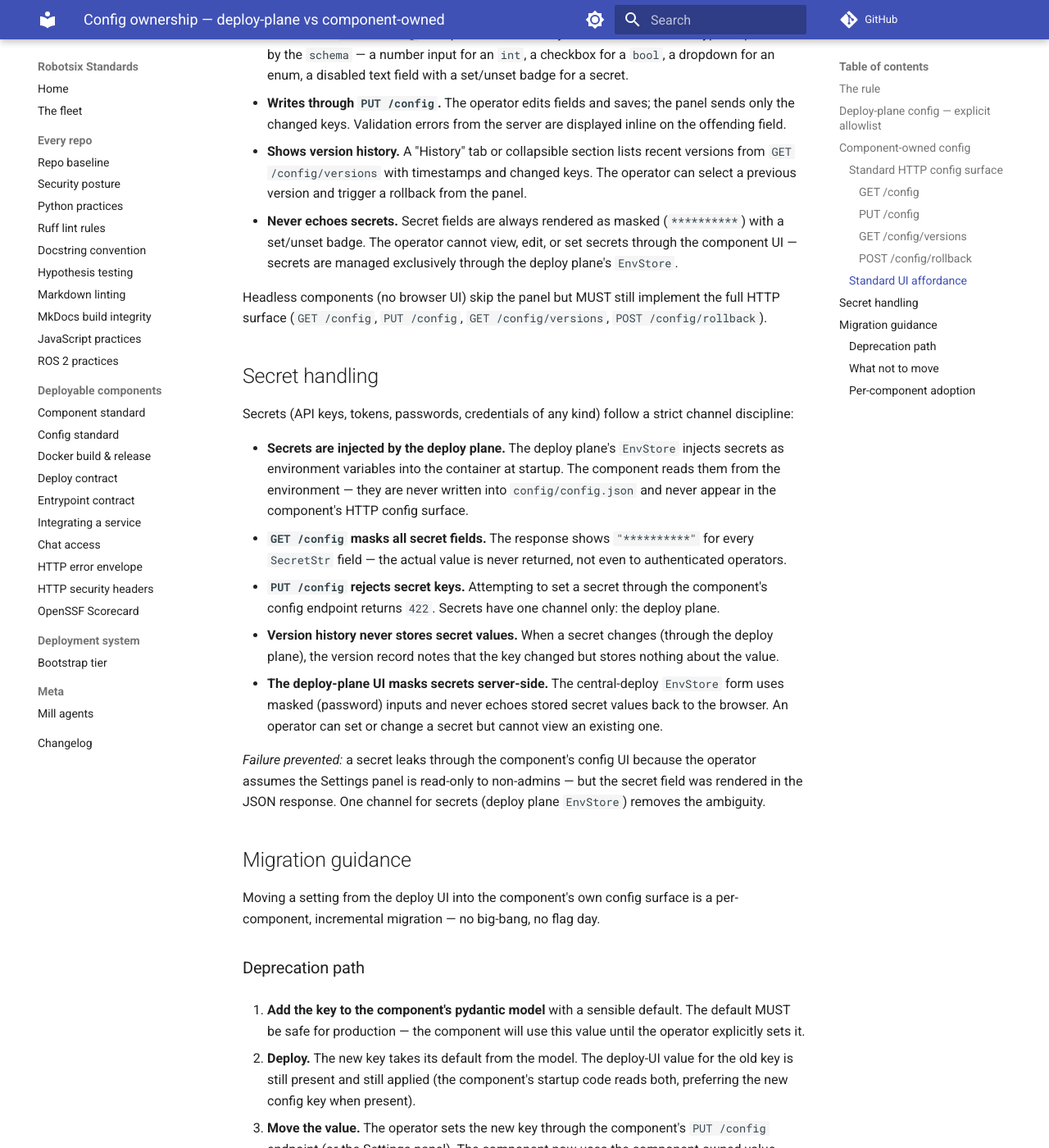
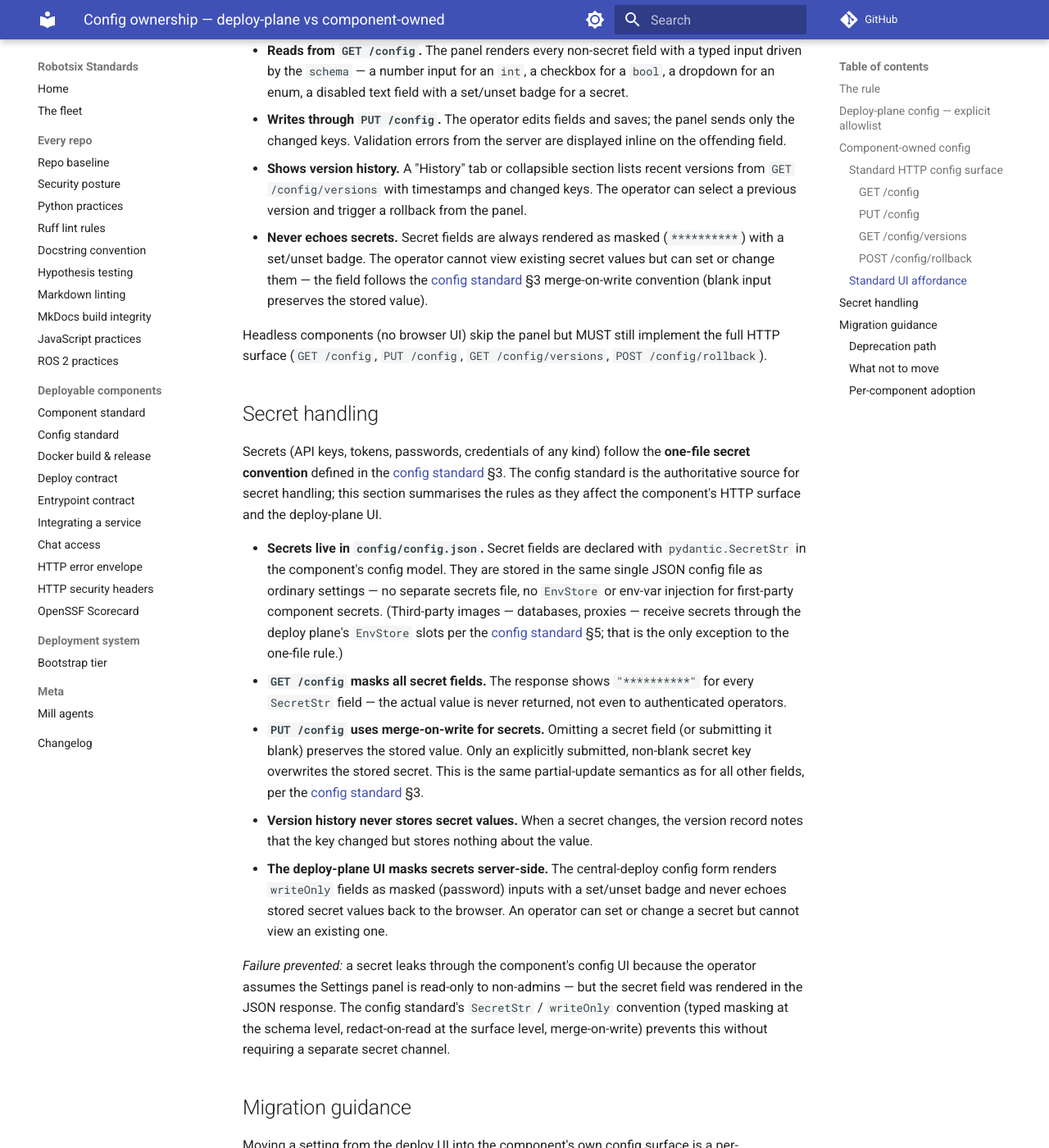
Before and after one commit to damien-robotsix/robotsix-standards, an MkDocs documentation site: the page built from docs/config-ownership.md, in a window 1280 px wide and 1400 px high, scrolled down 4468 px. Shown: the whole window at 82% size. Built offline with MkDocs 1.6.1 and Material for MkDocs 9.7.7, drawn with Linux system fonts in a browser that asks for light colours; comment, search, counter and statistics services are not loaded; some of the changed text lies outside the part shown.

Commit message:
mill: config-standard.md and config-ownership.md conflict on secret handling model (20260724T021917Z-config-standard-md-and-config-ownership-2afb) (#109)
Co-authored-by: robotsix-mill <mill@robotsix.local>

```diff
--- a/docs/config-ownership.md
+++ b/docs/config-ownership.md
@@ -35,7 +35,7 @@ here MUST live in the component's own config surface.
 | **Image and tag** | What container image to run | `ghcr.io/org/repo:v1.2.3` |
 | **Volume mounts** | Persistent storage and credential/agent mounting | Named volumes, the managed `claude-auth` volume |
 | **Ports and network** | How the container is reachable | Published ports, network attachments |
-| **Secret/env injection** | Credentials injected as environment variables | `EnvStore` slots — API keys, tokens, passwords |
+| **Secret/env injection** | Credentials for third-party images injected as environment variables | `EnvStore` slots for databases, proxies — not first-party components |
 | **Restart policy** | Container restart behavior | `unless-stopped`, `on-failure` |
 | **`ROBOTSIX_CONFIG_FILE`** | Where the component finds its config file | Default `config/config.json`, or a custom path |
 | **Resource limits** | Memory and CPU bounds | `memory: 512m`, `cpus: 1.0` |
@@ -112,10 +112,10 @@ against its pydantic model before applying it.
 
 - Only the keys the operator wants to change are sent — omitted keys keep
   their current values.
-- Secret keys MUST NOT be accepted through this endpoint. Submitting a
-  secret field in the request body MUST return `422 Unprocessable Entity`
-  with an error indicating that secrets are managed through the deploy
-  plane.
+- Secret keys follow merge-on-write semantics per the
+  [config standard](config-standard.md) §3: omitting a secret field (or
+  submitting it blank) preserves the stored value. Only an explicitly
+  submitted, non-blank secret key overwrites the stored secret.
 
 **Response** (200):
 
@@ -208,9 +208,10 @@ reachable from the component's primary navigation. The panel:
   keys. The operator can select a previous version and trigger a rollback
   from the panel.
 - **Never echoes secrets.** Secret fields are always rendered as masked
-  (`**********`) with a set/unset badge. The operator cannot view, edit, or
-  set secrets through the component UI — secrets are managed exclusively
-  through the deploy plane's `EnvStore`.
+  (`**********`) with a set/unset badge. The operator cannot view existing
+  secret values but can set or change them — the field follows the
+  [config standard](config-standard.md) §3 merge-on-write convention
+  (blank input preserves the stored value).
 
 Headless components (no browser UI) skip the panel but MUST still implement
 the full HTTP surface (`GET /config`, `PUT /config`, `GET /config/versions`,
@@ -218,32 +219,42 @@ the full HTTP surface (`GET /config`, `PUT /config`, `GET /config/versions`,
 
 ## Secret handling
 
-Secrets (API keys, tokens, passwords, credentials of any kind) follow a
-strict channel discipline:
+Secrets (API keys, tokens, passwords, credentials of any kind) follow the
+**one-file secret convention** defined in the [config standard](config-standard.md) §3.
+The config standard is the authoritative source for secret handling; this
+section summarises the rules as they affect the component's HTTP surface and
+the deploy-plane UI.
 
-- **Secrets are injected by the deploy plane.** The deploy plane's
-  `EnvStore` injects secrets as environment variables into the container at
-  startup. The component reads them from the environment — they are never
-  written into `config/config.json` and never appear in the component's HTTP
-  config surface.
+- **Secrets live in `config/config.json`.** Secret fields are declared with
+  `pydantic.SecretStr` in the component's config model. They are stored in
+  the same single JSON config file as ordinary settings — no separate
+  secrets file, no `EnvStore` or env-var injection for first-party component
+  secrets. (Third-party images — databases, proxies — receive secrets
+  through the deploy plane's `EnvStore` slots per the
+  [config standard](config-standard.md) §5; that is the only exception to
+  the one-file rule.)
 - **`GET /config` masks all secret fields.** The response shows
   `"**********"` for every `SecretStr` field — the actual value is never
   returned, not even to authenticated operators.
-- **`PUT /config` rejects secret keys.** Attempting to set a secret through
-  the component's config endpoint returns `422`. Secrets have one channel
-  only: the deploy plane.
-- **Version history never stores secret values.** When a secret changes
-  (through the deploy plane), the version record notes that the key changed
-  but stores nothing about the value.
+- **`PUT /config` uses merge-on-write for secrets.** Omitting a secret field
+  (or submitting it blank) preserves the stored value. Only an explicitly
+  submitted, non-blank secret key overwrites the stored secret. This is the
+  same partial-update semantics as for all other fields, per the
+  [config standard](config-standard.md) §3.
+- **Version history never stores secret values.** When a secret changes, the
+  version record notes that the key changed but stores nothing about the
+  value.
 - **The deploy-plane UI masks secrets server-side.** The central-deploy
-  `EnvStore` form uses masked (password) inputs and never echoes stored
-  secret values back to the browser. An operator can set or change a secret
-  but cannot view an existing one.
+  config form renders `writeOnly` fields as masked (password) inputs with a
+  set/unset badge and never echoes stored secret values back to the browser.
+  An operator can set or change a secret but cannot view an existing one.
 
 *Failure prevented:* a secret leaks through the component's config UI
 because the operator assumes the Settings panel is read-only to
-non-admins — but the secret field was rendered in the JSON response. One
-channel for secrets (deploy plane `EnvStore`) removes the ambiguity.
+non-admins — but the secret field was rendered in the JSON response. The
+config standard's `SecretStr` / `writeOnly` convention (typed masking at
+the schema level, redact-on-read at the surface level, merge-on-write)
+prevents this without requiring a separate secret channel.
 
 ## Migration guidance
 
```
Also changed, not shown: CHANGELOG.md (+1 -0 lines), changelog.d/20260724T021917Z-config-standard-md-and-config-ownership-2afb.misc.md (added, +1 -0 lines).
